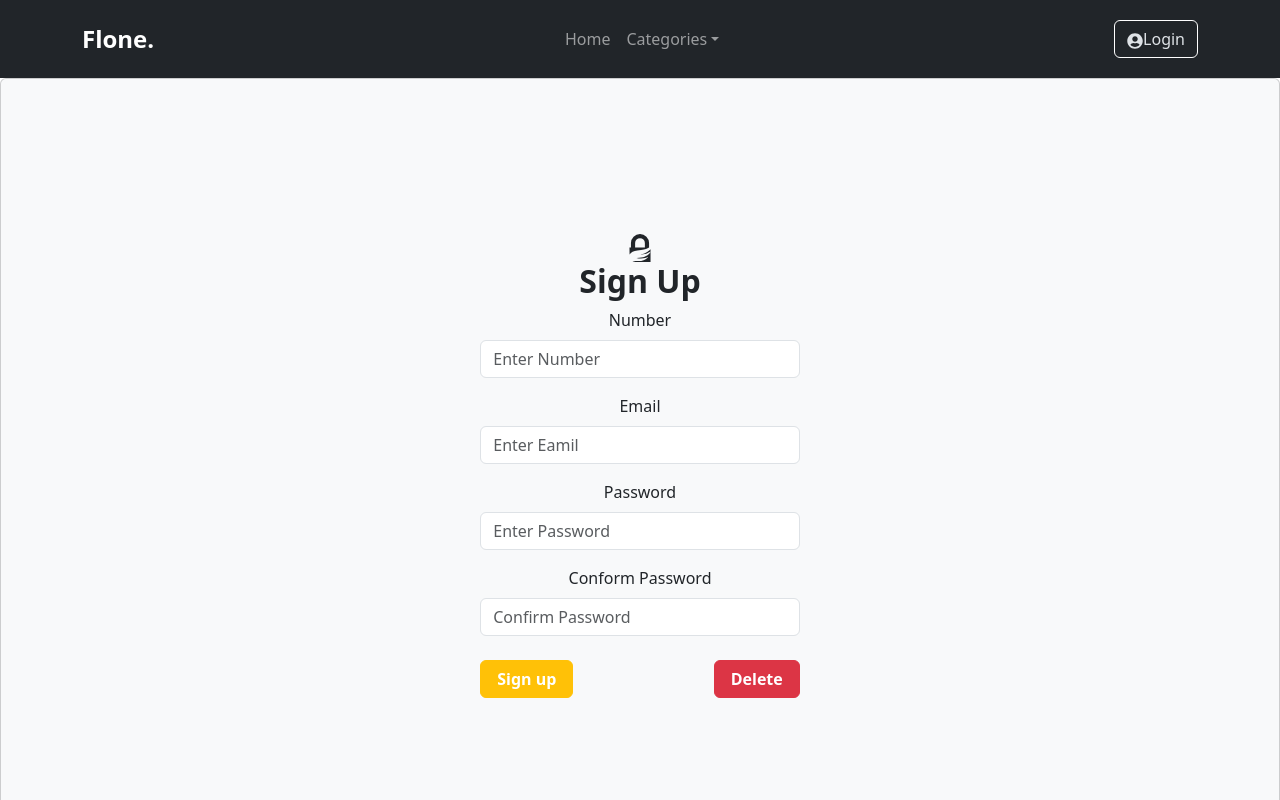
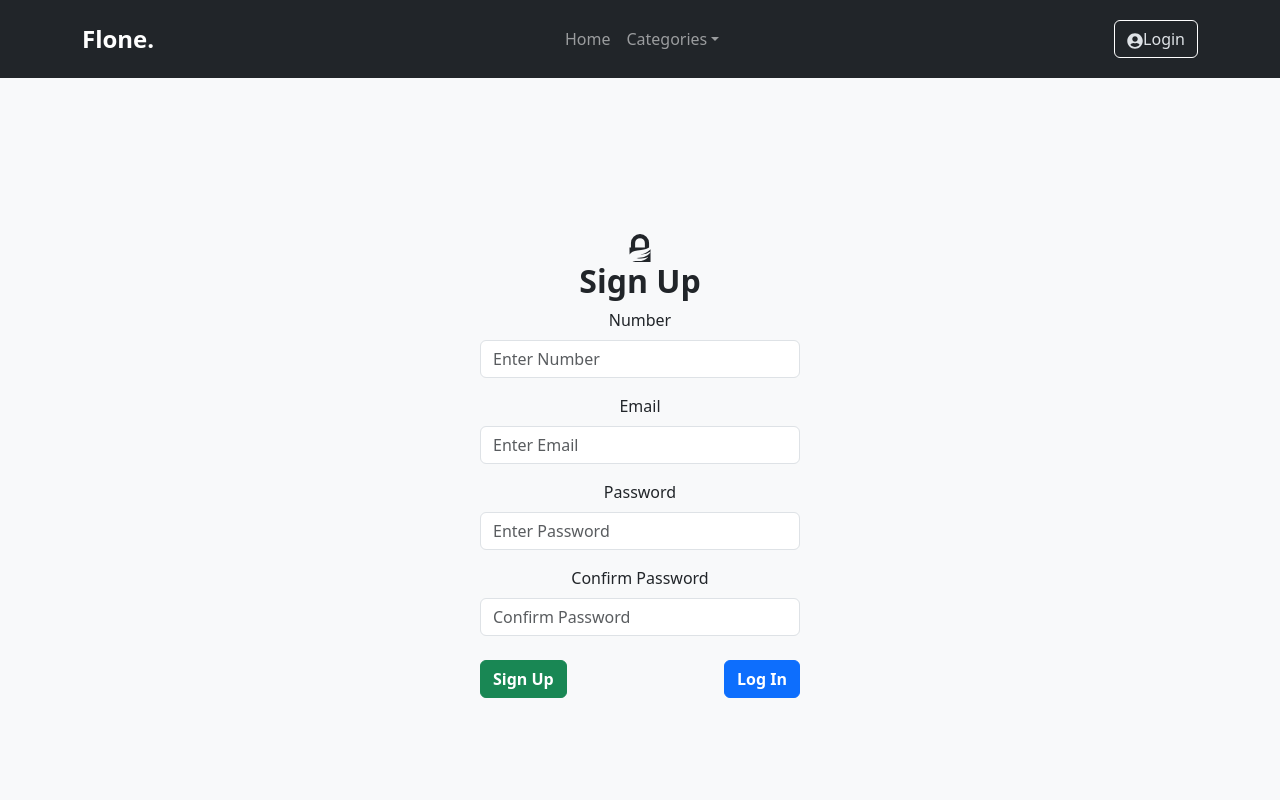
Before and after one commit to DhineshWiser/User-panel-website, a React (Create React App) app: page /signup in a window 1280 px wide. Shown: the top 800 px of the page. Built offline with nearby package versions, Linux system fonts and the light colour scheme.

Commit message:
first commit

```diff
--- a/package.json
+++ b/package.json
@@ -9,13 +9,17 @@
     "aos": "^3.0.0-beta.6",
     "axios": "^1.7.7",
     "bootstrap": "^5.3.3",
+    "emailjs-com": "^3.2.0",
+    "formik": "^2.4.6",
     "react": "^18.3.1",
     "react-bootstrap": "^2.10.5",
     "react-dom": "^18.3.1",
     "react-icons": "^5.3.0",
     "react-router-dom": "^6.27.0",
     "react-scripts": "5.0.1",
-    "web-vitals": "^2.1.4"
+    "react-toastify": "^11.0.2",
+    "web-vitals": "^2.1.4",
+    "yup": "^1.6.1"
   },
   "scripts": {
     "start": "react-scripts start",
--- a/src/App.js
+++ b/src/App.js
@@ -12,6 +12,7 @@ import Apidata from './Components/Apidata';
 import Productsdetails from './Components/Productsdetails';
 import Navbarr from './Components/Navbarr';
 import Footer from './Components/Footer';
+import ForgetPassword from './Components/ForgetPassword';
 
 function App() {
   return (
@@ -27,6 +28,7 @@ function App() {
           <Route path='/bags' element={<Bags />} />
           <Route path='/signup' element={<Signup />} />
           <Route path='/login' element={<Login />} />
+          <Route path='/forgetpassword' element={<ForgetPassword />} />
         </Routes>
         <Footer />
       </Router>
--- a/src/Components/Footer.js
+++ b/src/Components/Footer.js
@@ -44,7 +44,7 @@ function Footer() {
                     <Col xs>
                         <h5>SUBSCRIBE</h5>
                         <div>Get E-mail updates about our latest shop and special offers.</div>
-                        <input type="text" placeholder='Enter your email address'></input>
+                        <input type="text" placeholder='Enter your email address' className='py-1'></input>
                         <a href=''>SUBSCRIBE</a>
 
                     </Col>
--- /dev/null
+++ b/src/Components/ForgetPassword.js
@@ -0,0 +1,54 @@
+import React, { useState } from 'react';
+import { Link } from 'react-router-dom';
+import axios from 'axios';
+
+const ForgetPassword = () => {
+  const [email, setEmail] = useState('');
+  const [message, setMessage] = useState('');
+
+  const handleSubmit = (e) => {
+    e.preventDefault();
+
+    if (!email) {
+      setMessage("Please enter your email address.");
+      return;
+    }
+
+    axios
+      .post("https://example.com/api/reset-password", { email })
+      .then((response) => {
+        setMessage("A password reset link has been sent to your email.");
+      })
+      .catch((error) => {
+        setMessage("Error: Unable to send password reset link.");
+      });
+  };
+
+  return (
+    <div className="d-flex flex-column justify-content-center align-items-center vh-100 bg-light text-dark">
+      <h2 className="fw-bold py-2" data-aos="fade-up">Forgot Password</h2>
+      <form className="w-25" onSubmit={handleSubmit}>
+        <div className="mb-3">
+          <input
+            type="email"
+            className="form-control"
+            id="email"
+            placeholder="Enter your email"
+            onChange={(e) => setEmail(e.target.value)}
+          />
+        </div>
+        <div className="d-flex justify-content-between mt-4">
+          <button type="submit" className="btn btn-primary fw-bold">
+            Submit
+          </button>
+        </div>
+      </form>
+      {message && <div className="mt-3">{message}</div>}
+      <div className="mt-3">
+        <Link to={"/login"}>Back to Login</Link>
+      </div>
+    </div>
+  );
+};
+
+export default ForgetPassword;
--- a/src/Components/Login.js
+++ b/src/Components/Login.js
@@ -1,17 +1,19 @@
-
 "use client";
 import "bootstrap/dist/css/bootstrap.min.css";
-// import { useRouter } from "next/navigation";
 import { useState, useEffect } from "react";
 import axios from "axios";
 import { FaUserCircle } from "react-icons/fa";
-import { Link } from 'react-router-dom'
+import { Link } from 'react-router-dom';
+import { useNavigate } from 'react-router-dom';
+import { Formik, Field, Form } from 'formik';
+import * as Yup from 'yup';
+import { toast, ToastContainer } from 'react-toastify';
+import 'react-toastify/dist/ReactToastify.css';
 
 const Login = () => {
   const [apiData, setApiData] = useState([]);
-  const [email, setEmail] = useState("");
-  const [password, setPassword] = useState("");
-//   const router = useRouter();
+  const navigate = useNavigate();
+
   useEffect(() => {
     axios
       .get("https://670f45153e715186165720fb.mockapi.io/admin")
@@ -20,74 +22,86 @@ const Login = () => {
       });
   }, []);
 
-  const handleSubmit = (e) => {
-    e.preventDefault();
-    console.log("email: ", email);
-    console.log("password: ", password);
+  const validationSchema = Yup.object({
+    email: Yup.string().email("Invalid email address").required("Email is required"),
+    password: Yup.string().required("Password is required"),
+  });
 
-    if (email) {
-      if (password) {
-        let EmailData = apiData.filter((items) => items.email == email);
-        console.log("db true");
-        if (EmailData.length == 0) {
-          alert("can't see your email, pls register first");
-        //   router.push("Signup");
+  const handleSubmit = (values) => {
+    const { email, password } = values;
+
+    let EmailData = apiData.filter((items) => items.email === email);
+
+    if (EmailData.length === 0) {
+      toast.error("Can't find your email, please register first.");
+      navigate('/signup');
     } else {
-          if (password == EmailData[0]?.password) {
-            alert("login successfully");
-            // router.push("Products");
+      if (password === EmailData[0]?.password) {
+        toast.success("Login successful!");
+        navigate('/');
       } else {
-            alert("please enter correct password");
+        toast.error("Incorrect password.");
       }
-        }
-      } else {
-        alert("please fill the password");
-      }
-    } else {
-      alert("please fill the email");
     }
   };
 
   return (
-    <div className="d-flex flex-column justify-content-center align-items-center vh-100 bg-light  text-dark card">
-      <FaUserCircle  className="fs-2"/>
-      <h1 className="fw-bold  py-2" data-aos="fade-up">Log in</h1>
-      <form className="w-25 " onSubmit={handleSubmit}>
+    <div className="d-flex flex-column justify-content-center align-items-center vh-100 bg-light text-dark">
+      <FaUserCircle className="fs-2" />
+      <h1 className="fw-bold py-2" data-aos="fade-up">Log in</h1>
+
+      <Formik
+        initialValues={{
+          email: "",
+          password: "",
+        }}
+        validationSchema={validationSchema}
+        onSubmit={handleSubmit}
+      >
+        {({ touched, errors }) => (
+          <Form className="w-25">
             <div className="mb-3">
-          <input
+              <Field
                 type="email"
-            className="form-control"
+                className={`form-control ${touched.email && errors.email ? "is-invalid" : ""}`}
                 id="email"
+                name="email"
                 placeholder="Enter Email"
-            onChange={(e) => setEmail(e.target.value)}
               />
+              {touched.email && errors.email && <div className="invalid-feedback">{errors.email}</div>}
             </div>
+
             <div className="mb-3">
-          <input
+              <Field
                 type="password"
-            className="form-control"
+                className={`form-control ${touched.password && errors.password ? "is-invalid" : ""}`}
                 id="password"
-            onChange={(e) => setPassword(e.target.value)}
+                name="password"
                 placeholder="Enter Password"
               />
+              {touched.password && errors.password && <div className="invalid-feedback">{errors.password}</div>}
             </div>
+
             <div className="d-flex justify-content-between mt-4">
-        <Link to={"/signup"}>
-          <button type="submit" className="btn btn-primary fw-bold">
-            signup
+              <Link to="/signup">
+                <button type="button" className="btn btn-primary fw-bold">
+                  Sign Up
                 </button>
               </Link>
-          <Link to={"/"}>
               <button type="submit" className="btn btn-danger fw-bold">
-            submit
+                Submit
               </button>
-          </Link>
-          <Link href={"Updatepassword"} className="btn btn-primary fw-bold px-1">
+              <Link to="/forgetpassword" className="btn btn-primary fw-bold px-1">
                 Forget Password
               </Link>
             </div>
-      </form>
+          </Form>
+        )}
+      </Formik>
+
+      <ToastContainer position="top-right" autoClose={5000} hideProgressBar={false} newestOnTop closeOnClick rtl={false} pauseOnFocusLoss draggable pauseOnHover />
     </div>
   );
 };
+
 export default Login;
--- a/src/Components/Navbarr.js
+++ b/src/Components/Navbarr.js
@@ -16,9 +16,9 @@ function Navbarr() {
           <Nav className="mx-auto">
             <Nav.Link href="/">Home</Nav.Link>
             <NavDropdown title="Categories" id="basic-nav-dropdown">
-              <NavDropdown.Item href="/apidata/1">Watches</NavDropdown.Item>
-              <NavDropdown.Item href="/apidata/2">Shoes</NavDropdown.Item>
-              <NavDropdown.Item href="/apidata/3">Bags</NavDropdown.Item>
+              <NavDropdown.Item href="/watch">Watches</NavDropdown.Item>
+              <NavDropdown.Item href="/shoes">Shoes</NavDropdown.Item>
+              <NavDropdown.Item href="/bags">Bags</NavDropdown.Item>
             </NavDropdown>
           </Nav>
           <div className='buttons'>
--- a/src/Components/Signup.js
+++ b/src/Components/Signup.js
@@ -3,112 +3,118 @@ import axios from "axios";
 import "bootstrap/dist/css/bootstrap.min.css";
 import { SiGnuprivacyguard } from "react-icons/si";
 import { useState } from "react";
+import { Link, useNavigate } from 'react-router-dom';
+import { Formik, Field, Form } from 'formik';
+import * as Yup from 'yup';
+import { toast, ToastContainer } from 'react-toastify';
+import 'react-toastify/dist/ReactToastify.css';
 
 const Signup = () => {
-  const [num, setNum] = useState("");
-  const [email, setEmail] = useState("");
-  const [password, setPassword] = useState("");
-  const [repassword, setRepassword] = useState("");
-  const [id, setId] = useState("2");
-  //   const router = useRouter();
+  const navigate = useNavigate();
 
-  const handleSubmit = (e) => {
-    e.preventDefault();
-    console.log("hi");
-    if (password == repassword) {
-      if (email == "" && password == "")
-        return alert("invaild eamil or password");
-      axios.post("https://670f45153e715186165720fb.mockapi.io/admin", {
-        num,
-        email,
-        password,
+  const validationSchema = Yup.object({
+    num: Yup.string().required("Number is required"),
+    email: Yup.string().email("Invalid email address").required("Email is required"),
+    password: Yup.string().min(6, "Password must be at least 6 characters").required("Password is required"),
+    repassword: Yup.string()
+      .oneOf([Yup.ref('password'), null], "Passwords must match")
+      .required("Confirm Password is required"),
   });
-      setNum("");
-      setEmail("");
-      setPassword("");
-      setRepassword("");
-      //   router.push("/Signin");
-    } else {
-      alert("Miss Match Password");
-    }
+
+  const handleSubmit = (values, { resetForm }) => {
+    const { num, email, password } = values;
+
+    axios.post("https://670f45153e715186165720fb.mockapi.io/admin", { num, email, password })
+      .then(() => {
+        toast.success("Signup successful! Welcome!");
+
+        resetForm();
+        navigate('/login');
+      })
+      .catch((err) => {
+        console.error("Error: ", err);
+        toast.error("Error during signup. Please try again.");
+      });
   };
-  const DeleteData = (id) => {
-    axios.delete(`https://670f45153e715186165720fb.mockapi.io/admin/1`);
-  };
+
   return (
-    <div className="d-flex flex-column justify-content-center align-items-center vh-100  bg-light text-dark card">
-      <SiGnuprivacyguard className="fs-3"/>
+    <div className="d-flex flex-column justify-content-center align-items-center vh-100 bg-light text-dark">
+      <SiGnuprivacyguard className="fs-3" />
       <h1 className="fw-bold fs-2" data-aos="fade-up">Sign Up</h1>
-      <form className="w-25" onSubmit={handleSubmit}>
+
+      <Formik
+        initialValues={{
+          num: "",
+          email: "",
+          password: "",
+          repassword: "",
+        }}
+        validationSchema={validationSchema}
+        onSubmit={handleSubmit}
+      >
+        {({ touched, errors }) => (
+          <Form className="w-25">
             <div className="mb-3">
-          <label htmlFor="name" className="form-label">
-            Number
-          </label>
-          <input
+              <label htmlFor="num" className="form-label">Number</label>
+              <Field
                 type="number"
-            className="form-control"
-            id="name"
+                className={`form-control ${touched.num && errors.num ? "is-invalid" : ""}`}
+                id="num"
+                name="num"
                 placeholder="Enter Number"
-            value={num}
-            onChange={(e) => setNum(e.target.value)}
               />
+              {touched.num && errors.num && <div className="invalid-feedback">{errors.num}</div>}
             </div>
 
             <div className="mb-3">
-          <label htmlFor="name" className="form-label">
-            Email
-          </label>
-          <input
+              <label htmlFor="email" className="form-label">Email</label>
+              <Field
                 type="email"
-            className="form-control"
+                className={`form-control ${touched.email && errors.email ? "is-invalid" : ""}`}
                 id="email"
-            placeholder="Enter Eamil"
-            value={email}
-            onChange={(e) => setEmail(e.target.value)}
+                name="email"
+                placeholder="Enter Email"
               />
+              {touched.email && errors.email && <div className="invalid-feedback">{errors.email}</div>}
             </div>
 
             <div className="mb-3">
-          <label htmlFor="name" className="form-label">
-            Password
-          </label>
-          <input
+              <label htmlFor="password" className="form-label">Password</label>
+              <Field
                 type="password"
-            className="form-control"
+                className={`form-control ${touched.password && errors.password ? "is-invalid" : ""}`}
                 id="password"
+                name="password"
                 placeholder="Enter Password"
-            value={password}
-            onChange={(e) => setPassword(e.target.value)}
               />
-        </div>
-        <div className="mb-3">
-          <label htmlFor="name" className="form-label">
-            Conform Password
-          </label>
-          <input
-            type="password"
-            placeholder="Confirm Password"
-            className="form-control"
-            id="repassword"
-            value={repassword}
-            onChange={(e) => setRepassword(e.target.value)}
-          />
-        </div>
-        <div className="d-flex justify-content-between my-4">
-          <button type="submit" className="btn btn-warning text-white  fw-bold px-3">
-            Sign up
-          </button>
-          <button
-            onClick={DeleteData}
-            type="submit"
-            className="btn btn-danger  fw-bold px-3"
-          >
-            Delete
-          </button>
+              {touched.password && errors.password && <div className="invalid-feedback">{errors.password}</div>}
             </div>
 
-      </form>
+            <div className="mb-3">
+              <label htmlFor="repassword" className="form-label">Confirm Password</label>
+              <Field
+                type="password"
+                className={`form-control ${touched.repassword && errors.repassword ? "is-invalid" : ""}`}
+                id="repassword"
+                name="repassword"
+                placeholder="Confirm Password"
+              />
+              {touched.repassword && errors.repassword && <div className="invalid-feedback">{errors.repassword}</div>}
+            </div>
+
+            <div className="d-flex justify-content-between my-4">
+              <button type="submit" className="btn btn-success fw-bold">Sign Up</button>
+              <Link to="/login">
+                <button type="button" className="btn btn-primary fw-bold">Log In</button>
+              </Link>
+            </div>
+          </Form>
+        )}
+      </Formik>
+
+      <ToastContainer position="top-right" autoClose={5000} hideProgressBar={false} newestOnTop closeOnClick rtl={false} pauseOnFocusLoss draggable pauseOnHover />
     </div>
   );
 };
+
 export default Signup;
```
Also changed, not shown: src/Components/Products.js (+12 -2 lines), src/Components/Productsdetails.js (+21 -13 lines), src/App.css (line endings or trailing spaces), 1 other file (tests, documents, lock files or other folders). Lines whose indentation alone changed are shown as unchanged.
